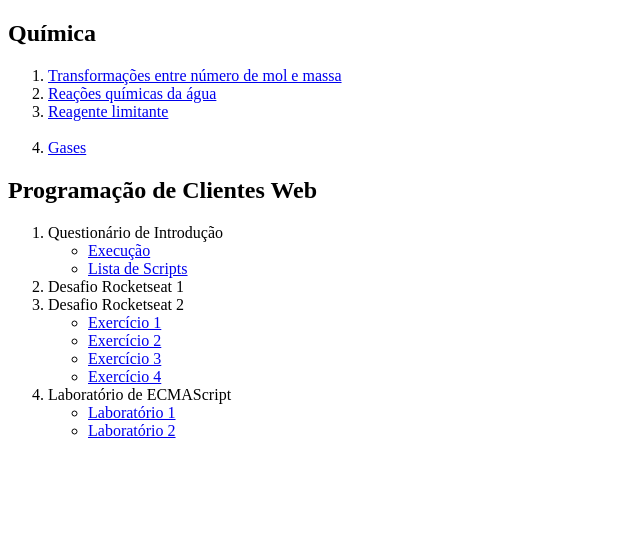
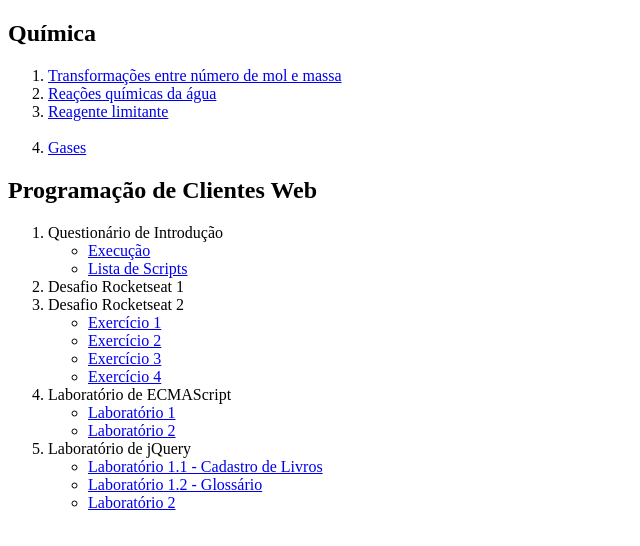
Before and after one commit to dgneves/dgneves.github.io, a plain HTML site: page index.html in a window 1280 px wide. Shown: the whole page, without its empty margins (0-640 px from the left). Drawn offline with Linux system fonts and the light colour scheme.

Commit message:
lab jquery

```diff
--- a/index.html
+++ b/index.html
@@ -36,6 +36,13 @@
 				<li><a href="./ecmascript/laboratorio_ecmascript2.html">Laboratório 2</a></li>
 			</ul>
 		</li>
+		<li>Laboratório de jQuery
+			<ul>
+				<li><a href="./labjquery/jquery1.html">Laboratório 1.1 - Cadastro de Livros</a></li>
+				<li><a href="./labjquery/jquery2.html">Laboratório 1.2 - Glossário</a></li>
+				<li><a href="./labjquery/jquery3.html">Laboratório 2</a></li>
+			</ul>
+		</li>
 	</ol>
 </body>
 </html>
```
